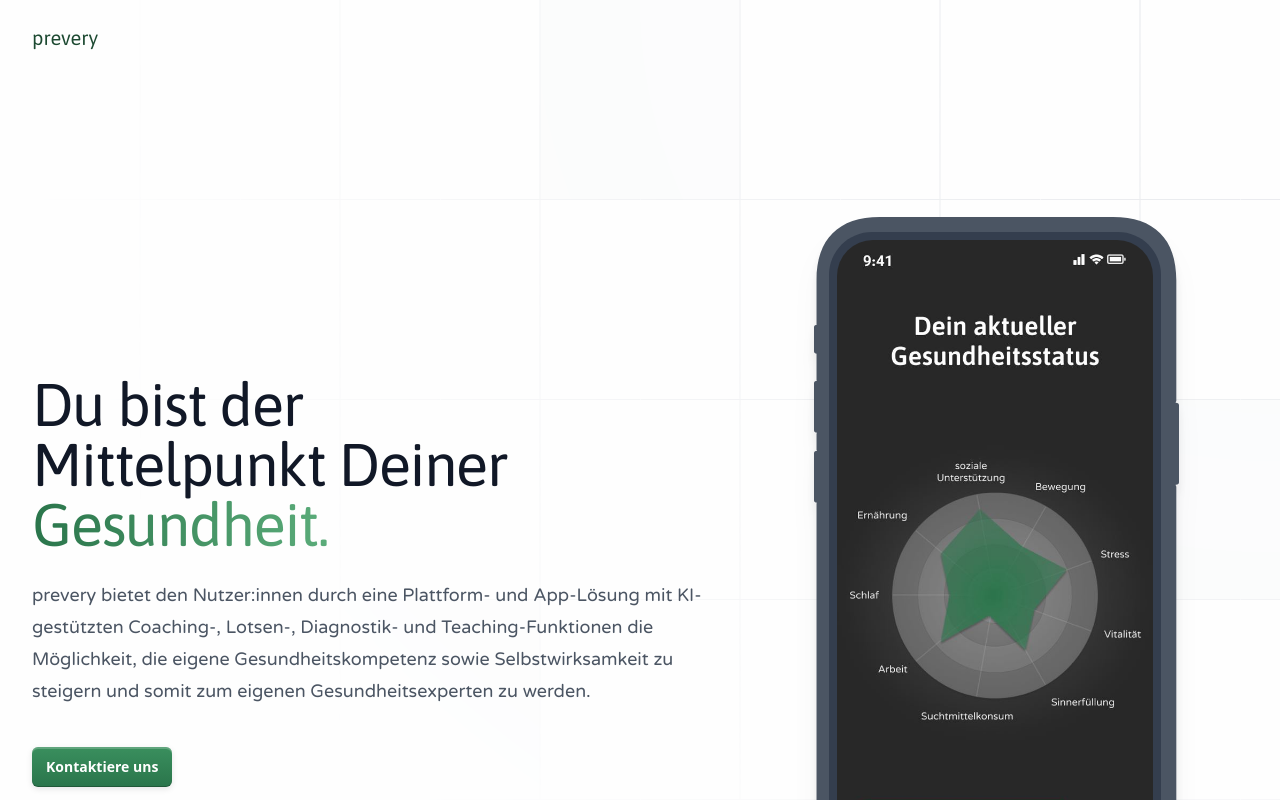
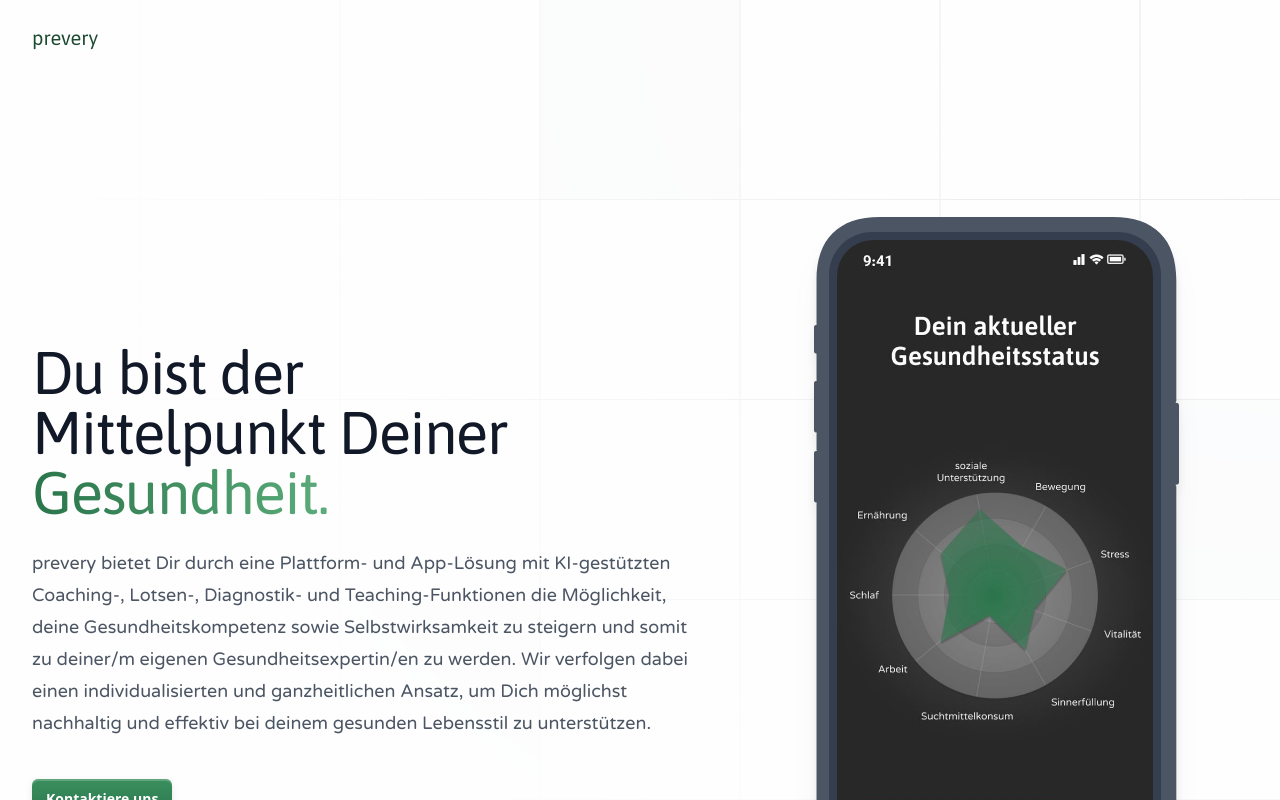
Before and after one commit to prevery-de/prevery-de.github.io, a React (Vite) app: page / in a window 1280 px wide. Shown: the top 800 px of the page. Built offline with nearby package versions, Linux system fonts and the light colour scheme.

Commit message:
Update hero.tsx

```diff
--- a/src/components/hero.tsx
+++ b/src/components/hero.tsx
@@ -113,7 +113,8 @@ export default function Hero() {
                             </span>
                         </h1>
                         <p className="font-varela mt-6 text-lg leading-8 text-gray-600">
-                            prevery bietet den Nutzer:innen durch eine Plattform- und App-Lösung mit KI-gestützten Coaching-, Lotsen-, Diagnostik- und Teaching-Funktionen die Möglichkeit, die eigene Gesundheitskompetenz sowie Selbstwirksamkeit zu steigern und somit zum eigenen Gesundheitsexperten zu werden.
+                            prevery bietet Dir durch eine Plattform- und App-Lösung mit KI-gestützten Coaching-, Lotsen-, Diagnostik- und Teaching-Funktionen die Möglichkeit, deine Gesundheitskompetenz sowie Selbstwirksamkeit zu steigern und somit zu deiner/m eigenen Gesundheitsexpertin/en zu werden.
+                            Wir verfolgen dabei einen individualisierten und ganzheitlichen Ansatz, um Dich möglichst nachhaltig und effektiv bei deinem gesunden Lebensstil zu unterstützen.
                                                     </p>
                         <div className="mt-10 flex items-center gap-x-6">
                             <a
```
